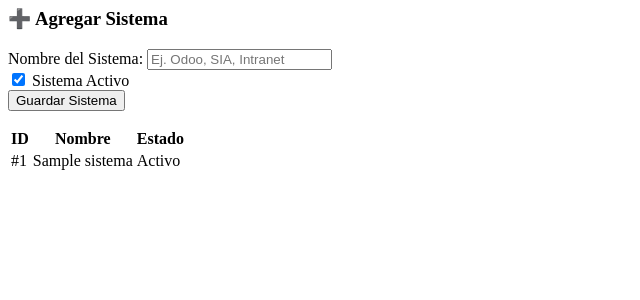
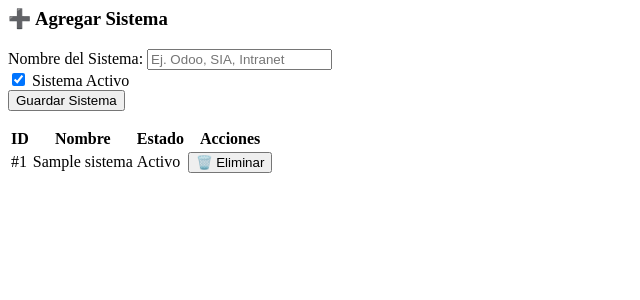
Before and after one commit to ilegardas/ticket-manager, a Django app: template templates/configuracion/partials/sistemas.html in a window 1280 px wide. Shown: the top 300 px of the page, without its empty margins (0-640 px from the left). Run offline with Django 5.2, Linux system fonts and the light colour scheme; the template is opened without the code that fills it: values that come from a table or form of the project are taken from there, others are empty; tables that the repository leaves empty hold one stand-in row (values such as "Sample post"); parts of the project's set-up code (start-up, migrations or seed data) failed here and were passed over.

Commit message:
Update sistemas.html

```diff
--- a/templates/configuracion/partials/sistemas.html
+++ b/templates/configuracion/partials/sistemas.html
@@ -25,6 +25,7 @@
                     <th class="py-3 px-4">ID</th>
                     <th class="py-3 px-4">Nombre</th>
                     <th class="py-3 px-4 text-center">Estado</th>
+                    <th class="py-3 px-4 text-right">Acciones</th> </tr>
                 </tr>
             </thead>
             <tbody class="divide-y divide-slate-100 text-xs text-slate-600">
@@ -39,6 +40,16 @@
                         <span class="inline-flex items-center rounded-full bg-slate-50 px-2 py-0.5 text-[10px] font-bold text-slate-500 border border-slate-200">Inactivo</span>
                         {% endif %}
                     </td>
+
+                    <td class="py-3 px-4 text-right"> <button hx-post="{% url 'panel_config_sistema_eliminar' sis.id %}"
+                                hx-headers='{"X-CSRFToken": "{{ csrf_token }}"}'
+                                hx-target="#tab-content"
+                                hx-confirm="¿Estás seguro de que deseas eliminar este sistema?"
+                                class="text-red-500 hover:text-red-700 font-semibold p-1 hover:underline text-[11px]">
+                            🗑️ Eliminar
+                        </button>
+                    </td>
+
                 </tr>
                 {% empty %}
                 <tr>
```
